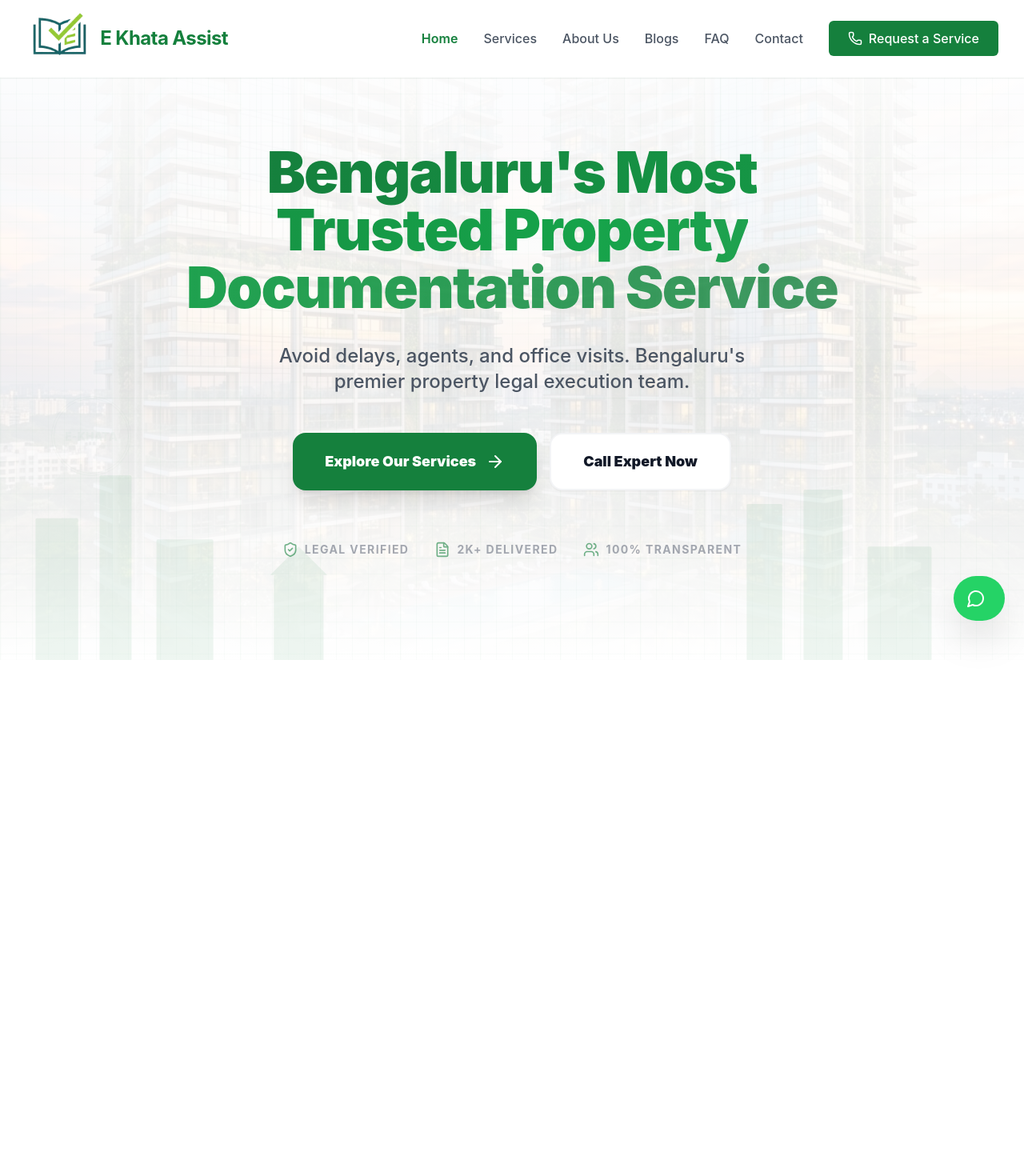
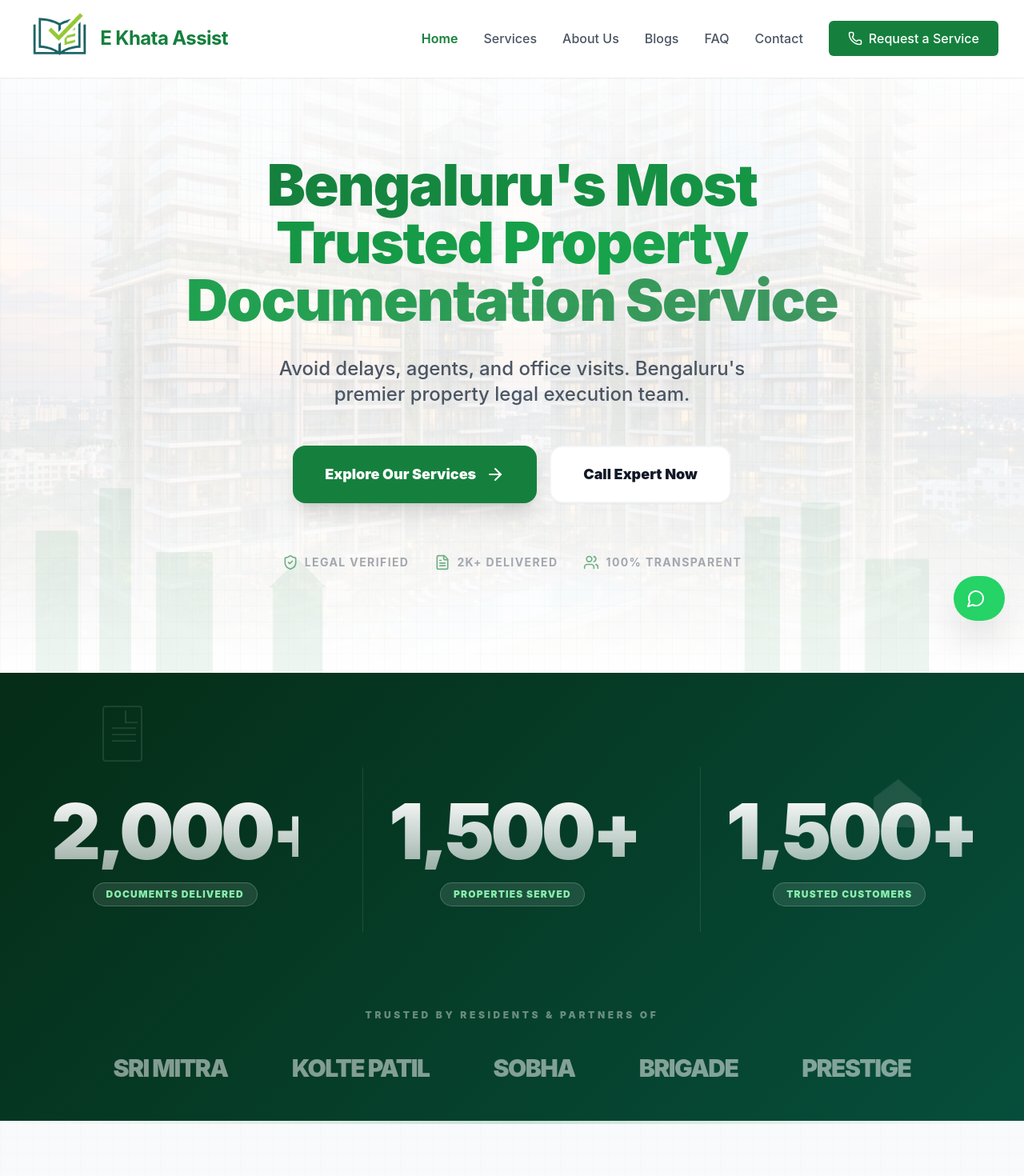
Before and after one commit to Namithhn025/E-KhataAssist, a React (Vite) app: page / in a window 1280 px wide. Shown: the top 1470 px of the page at 80% size. Built offline with nearby package versions, Linux system fonts and the light colour scheme; no server answers.

Commit message:
Emergency Fix: Disabled scroll animations to restore full page visibility

```diff
--- a/src/components/Hero.jsx
+++ b/src/components/Hero.jsx
@@ -2,10 +2,9 @@ import React, { useState, useEffect } from 'react';
 import { ArrowRight, FileText, ShieldCheck, Users } from 'lucide-react';
 import ServiceRequestModal from './ServiceRequestModal';
 
-// SVG Building Skyline Background
 const CitySkyline = () => (
     <div className="absolute bottom-0 left-0 right-0 pointer-events-none z-0 opacity-[0.07]">
-        <svg viewBox="0 0 1440 320" fill="none" xmlns="http://www.w3.org/2000/svg" className="w-full h-auto">
+        <svg viewBox="0 0 1444 320" fill="none" xmlns="http://www.w3.org/2000/svg" className="w-full h-auto">
             <rect x="50" y="120" width="60" height="200" rx="2" fill="#15803d"/>
             <rect x="140" y="60" width="45" height="260" rx="2" fill="#15803d"/>
             <rect x="220" y="150" width="80" height="170" rx="2" fill="#15803d"/>
@@ -19,18 +18,11 @@ const CitySkyline = () => (
     </div>
 );
 
-// Floating decorative elements
 const FloatingElements = () => (
     <div className="absolute inset-0 pointer-events-none overflow-hidden z-0">
-        <div className="absolute top-[15%] left-[8%] animate-float-slow opacity-[0.06]">
-            <div className="document-symbol text-primary"></div>
-        </div>
-        <div className="absolute top-[55%] left-[5%] animate-float opacity-[0.25]" style={{animationDelay: '1s'}}>
-            <div className="stamp-float"></div>
-        </div>
-        <div className="absolute top-[50%] right-[6%] animate-float-slow opacity-[0.15]" style={{animationDelay: '2s'}}>
-            <div className="building-symbol text-primary"></div>
-        </div>
+        <div className="absolute top-[15%] left-[8%] animate-float-slow opacity-[0.06]"><div className="document-symbol text-primary"></div></div>
+        <div className="absolute top-[55%] left-[5%] animate-float opacity-[0.25]" style={{animationDelay: '1s'}}><div className="stamp-float"></div></div>
+        <div className="absolute top-[50%] right-[6%] animate-float-slow opacity-[0.15]" style={{animationDelay: '2s'}}><div className="building-symbol text-primary"></div></div>
     </div>
 );
 
@@ -57,7 +49,6 @@ const Hero = () => {
                 setFade(true);
             }, 500);
         }, 4000);
-
         return () => clearInterval(titleInterval);
     }, []);
 
@@ -69,29 +60,15 @@ const Hero = () => {
     };
 
     return (
-        <div className="relative pt-12 pb-20 lg:pt-20 lg:pb-32 overflow-hidden">
-            {/* Background Image Overlay */}
+        <div className="relative pt-12 pb-20 lg:pt-24 lg:pb-32 overflow-hidden">
             <div className="absolute inset-0 z-0">
-                <img
-                    src="/hero-bg.png"
-                    alt="Bengaluru Modern Architecture"
-                    className="w-full h-full object-cover opacity-[0.2]"
-                />
+                <img src="/hero-bg.png" alt="Architecture" className="w-full h-full object-cover opacity-[0.2]" />
                 <div className="absolute inset-0 bg-gradient-to-b from-white/90 via-white/40 to-white"></div>
             </div>
-
-            <ServiceRequestModal
-                isOpen={isModalOpen}
-                onClose={() => setIsModalOpen(false)}
-                serviceName={selectedService}
-            />
-
+            <ServiceRequestModal isOpen={isModalOpen} onClose={() => setIsModalOpen(false)} serviceName={selectedService} />
             <FloatingElements />
             <CitySkyline />
-
-            {/* Blueprint grid pattern overlay */}
             <div className="absolute inset-0 blueprint-grid pointer-events-none z-0 opacity-[0.4]"></div>
-
             <div className="max-w-7xl mx-auto px-4 sm:px-6 lg:px-8 relative z-10">
                 <div className="text-center max-w-4xl mx-auto">
                     <div className="min-h-[180px] md:min-h-[220px] flex items-center justify-center mb-8">
@@ -101,42 +78,20 @@ const Hero = () => {
                             </span>
                         </h1>
                     </div>
-
                     <p className="text-lg md:text-2xl text-gray-600 mb-12 max-w-2xl mx-auto font-medium">
                         Avoid delays, agents, and office visits. Bengaluru's premier property legal execution team.
                     </p>
-
                     <div className="flex flex-wrap justify-center gap-4">
-                        <button
-                            onClick={() => scrollToSection('services')}
-                            className="px-10 py-5 bg-primary text-white rounded-2xl font-black text-lg hover:bg-green-700 transition-all shadow-xl hover:shadow-primary/20 flex items-center gap-3 group"
-                        >
+                        <button onClick={() => scrollToSection('services')} className="px-10 py-5 bg-primary text-white rounded-2xl font-black text-lg hover:bg-green-700 transition-all shadow-xl hover:shadow-primary/20 flex items-center gap-3 group">
                             <span>Explore Our Services</span>
                             <ArrowRight className="group-hover:translate-x-2 transition-transform" />
                         </button>
-
-                        <a
-                            href="tel:9019786255"
-                            className="px-10 py-5 bg-white text-gray-900 border-2 border-gray-100 rounded-2xl font-black text-lg hover:border-primary transition-all shadow-sm"
-                        >
-                            Call Expert Now
-                        </a>
+                        <a href="tel:9019786255" className="px-10 py-5 bg-white text-gray-900 border-2 border-gray-100 rounded-2xl font-black text-lg hover:border-primary transition-all shadow-sm">Call Expert Now</a>
                     </div>
-
-                    {/* Trust indicators */}
                     <div className="mt-16 flex flex-wrap justify-center gap-8 opacity-60">
-                        <div className="flex items-center gap-2">
-                            <ShieldCheck size={20} className="text-primary" />
-                            <span className="text-sm font-bold text-gray-500 uppercase tracking-widest">Legal Verified</span>
-                        </div>
-                        <div className="flex items-center gap-2">
-                            <FileText size={20} className="text-primary" />
-                            <span className="text-sm font-bold text-gray-500 uppercase tracking-widest">2k+ Delivered</span>
-                        </div>
-                        <div className="flex items-center gap-2">
-                            <Users size={20} className="text-primary" />
-                            <span className="text-sm font-bold text-gray-500 uppercase tracking-widest">100% Transparent</span>
-                        </div>
+                        <div className="flex items-center gap-2"><ShieldCheck size={20} className="text-primary" /><span className="text-sm font-bold text-gray-500 uppercase tracking-widest">Legal Verified</span></div>
+                        <div className="flex items-center gap-2"><FileText size={20} className="text-primary" /><span className="text-sm font-bold text-gray-500 uppercase tracking-widest">2k+ Delivered</span></div>
+                        <div className="flex items-center gap-2"><Users size={20} className="text-primary" /><span className="text-sm font-bold text-gray-500 uppercase tracking-widest">100% Transparent</span></div>
                     </div>
                 </div>
             </div>
--- a/src/index.css
+++ b/src/index.css
@@ -342,36 +342,8 @@
   background-size: contain;
 }
 
-/* ===== Scroll Reveal Animations ===== */
-.reveal {
-  opacity: 0;
-  transform: translateY(30px);
-  transition: all 0.8s cubic-bezier(0.4, 0, 0.2, 1);
+/* ===== Scroll Reveal Animations (Temporarily Disabled for Stability) ===== */
+.reveal, .reveal-left, .reveal-right {
+  opacity: 1 !important;
+  transform: none !important;
 }
-
-.reveal.active {
-  opacity: 1;
-  transform: translateY(0);
-}
-
-.reveal-left {
-  opacity: 0;
-  transform: translateX(-30px);
-  transition: all 0.8s cubic-bezier(0.4, 0, 0.2, 1);
-}
-
-.reveal-left.active {
-  opacity: 1;
-  transform: translateX(0);
-}
-
-.reveal-right {
-  opacity: 0;
-  transform: translateX(30px);
-  transition: all 0.8s cubic-bezier(0.4, 0, 0.2, 1);
-}
-
-.reveal-right.active {
-  opacity: 1;
-  transform: translateX(0);
-}
```
